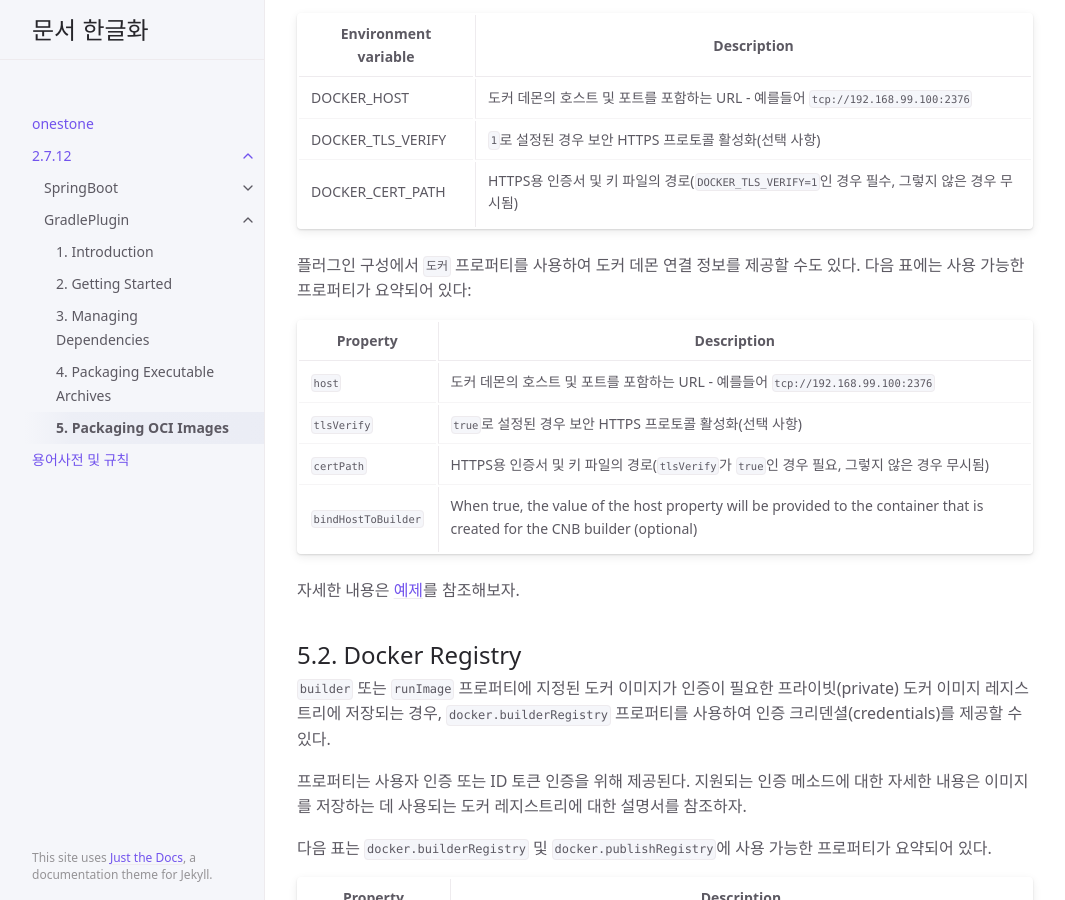
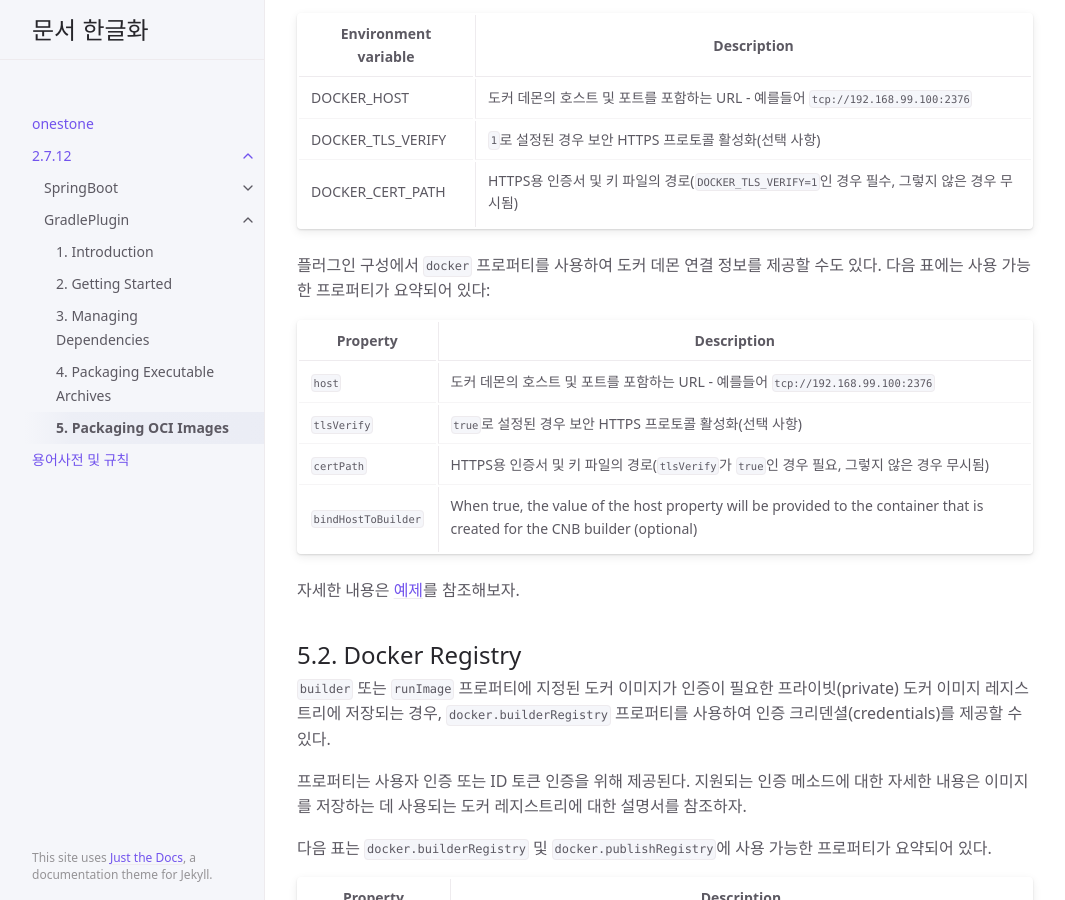
Before and after one commit to onestone9900/onestone9900.github.io, a Jekyll site: the page built from docs/2.7.12/gradle_plugin/5. packaging_OCI_Images.md, in a window 1280 px wide and 900 px high, scrolled down 539 px. Shown: the whole window, without its empty margins (107-1172 px from the left). Built offline with Jekyll 4.4.1, drawn with Linux system fonts in a browser that asks for light colours.

Commit message:
docs: 5. Packaging OCI Images - 5.1. 도커 프로퍼티  to docker 프로퍼티

```diff
--- a/docs/2.7.12/gradle_plugin/5. packaging_OCI_Images.md
+++ b/docs/2.7.12/gradle_plugin/5. packaging_OCI_Images.md
@@ -27,7 +27,7 @@ nav_order: 5
 |DOCKER_TLS_VERIFY|`1`로 설정된 경우 보안 HTTPS 프로토콜 활성화(선택 사항)|
 |DOCKER_CERT_PATH|HTTPS용 인증서 및 키 파일의 경로(`DOCKER_TLS_VERIFY=1`인 경우 필수, 그렇지 않은 경우 무시됨)|
 
-플러그인 구성에서 `도커` 프로퍼티를 사용하여 도커 데몬 연결 정보를 제공할 수도 있다. 다음 표에는 사용 가능한 프로퍼티가 요약되어 있다:
+플러그인 구성에서 `docker` 프로퍼티를 사용하여 도커 데몬 연결 정보를 제공할 수도 있다. 다음 표에는 사용 가능한 프로퍼티가 요약되어 있다:
 
 |Property|Description|
 |-|-|
```
